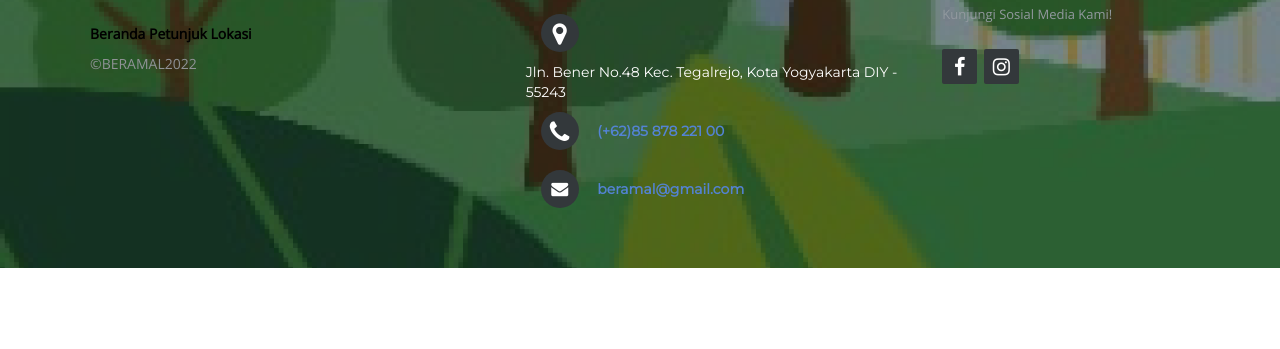
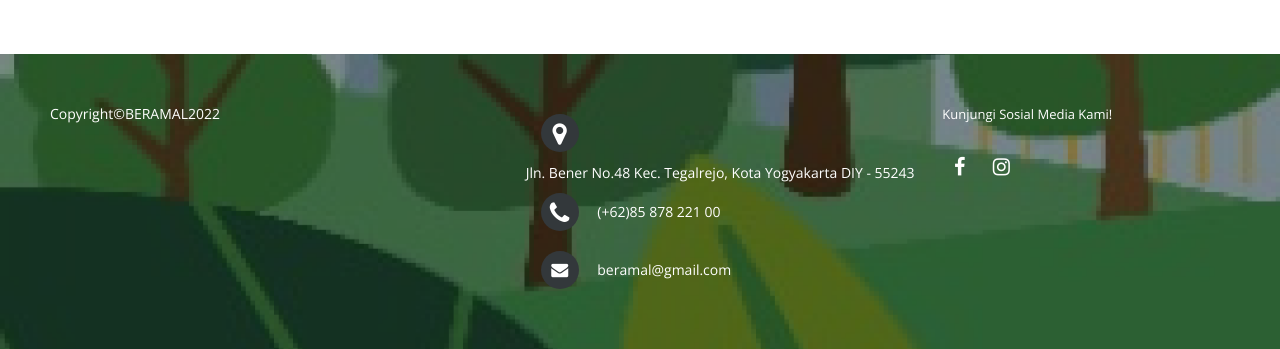
Before and after one commit to bagusrizky15/bsk09, a PHP site: page /bsk09/ in a window 1280 px wide; the page is wider, and only the part inside the window is pictured. Shown: the part 2344-2693 px from the top of that part. Before the commit the page ends 2612 px from the top of that part, so only its background shows below. Run offline with PHP 8.4, Linux system fonts and the light colour scheme; some libraries are stand-ins or nearby versions; some web fonts are replaced.

Commit message:
edit footer

```diff
--- a/asset/internal/css/style-index2.css
+++ b/asset/internal/css/style-index2.css
@@ -59,6 +59,7 @@ Preloader Area CSS Code
 .mgt50px{
   margin-top: 50px;
   width: 100%;
+  margin-bottom: 50px;
 }
 
 .row .coloumn{
@@ -145,7 +146,8 @@ Preloader Area CSS Code
   float: left;
 }
 
-#bar {
+#baz {
+  margin-top: 20px;
   margin-left: 10%;
   position: relative;
   width: 80%;
@@ -175,24 +177,8 @@ Preloader Area CSS Code
   width: 40%;
 }
 
-/* Footer links */
-
-.footer-distributed .footer-links{
-  color:  #ffffff;
-  margin: 20px 0 12px;
-  padding: 0;
-}
-
-.footer-distributed .footer-links a{
-  font-family: Montserrat;
-  display:inline-block;
-  line-height: 1.8;
-  text-decoration: none;
-  color:  inherit;
-}
-
 .footer-distributed .footer-company-name{
-  color:  #8f9296;
+  color:  #fff;
   font-size: 14px;
   font-weight: normal;
   margin: 0;
@@ -223,27 +209,12 @@ Preloader Area CSS Code
 }
 
 .footer-distributed .footer-center p{
-  font-family: Montserrat;
+  font-family: 'Open Sans', sans-serif;
   display: inline-block;
   color: #ffffff;
   vertical-align: middle;
   margin:0;
 }
-
-.footer-distributed .footer-center p span{
-  font-family: Montserrat;
-  display:block;
-  font-weight: normal;
-  font-size:14px;
-  line-height:2;
-}
-
-.footer-distributed .footer-center p a{
-  font-family: Montserrat;
-  color:  #5383d3;
-  text-decoration: none;;
-}
-
 
 /* Footer Right */
 
@@ -253,18 +224,10 @@ Preloader Area CSS Code
 
 .footer-distributed .footer-company-about{
   line-height: 20px;
-  color:  #92999f;
+  color:  #fff;
   font-size: 13px;
   font-weight: normal;
   margin: 0;
-}
-
-.footer-distributed .footer-company-about span{
-  display: block;
-  color:  #ffffff;
-  font-size: 14px;
-  font-weight: bold;
-  margin-bottom: 20px;
 }
 
 .footer-distributed .footer-icons{
@@ -276,7 +239,6 @@ Preloader Area CSS Code
   width: 35px;
   height: 35px;
   cursor: pointer;
-  background-color:  #33383b;
   border-radius: 2px;
 
   font-size: 20px;
--- a/index.php
+++ b/index.php
@@ -47,10 +47,10 @@ require 'system/config/koneksi.php'
           <a href="#">Beranda</a>
         </li>
         <li>
-          <a href="#foo">Petunjuk</a>
+          <a href="#petunjuk">Petunjuk</a>
         </li>
         <li>
-          <a href="#baz">Lokasi</a>
+          <a href="#lokasi">Lokasi</a>
         </li>
       </ul>
     </nav>
@@ -85,7 +85,7 @@ require 'system/config/koneksi.php'
   </div>
 
   <!--konten2-->
-  <div class="space">
+  <div id="petunjuk">
     <br>
     <br>
   </div>
@@ -139,8 +139,11 @@ require 'system/config/koneksi.php'
   <script src="asset/internal/js/index.js"></script>
 
   <!--Konten Maps-->
-  <br>
-  <div id="bar">
+  <div id="lokasi">
+    <br>
+    <br>
+  </div>
+  <div id="baz">
     <div class="row mgt50px">
       <h1>Lokasi Bank Sampah</h1>
       <br>
@@ -155,13 +158,7 @@ require 'system/config/koneksi.php'
   <footer class="footer-distributed">
 
     <div class="footer-left">
-      <p class="footer-links">
-        <ul>
-          <a href="#">Beranda</a>
-          <a href="#foo">Petunjuk</a>
-          <a href="#baz">Lokasi</a>
-      </p>
-      <p class="footer-company-name">&copy;BERAMAL2022</p>
+      <p class="footer-company-name">Copyright&copy;BERAMAL2022</p>
     </div>
 
     <div class="footer-center">
@@ -173,12 +170,12 @@ require 'system/config/koneksi.php'
 
       <div>
         <i class="fa fa-phone"></i>
-        <p><a href="#">(+62)85 878 221 00</a></p>
+        <p>(+62)85 878 221 00</p>
       </div>
 
       <div>
         <i class="fa fa-envelope"></i>
-        <p><a href="#">beramal@gmail.com</a></p>
+        <p>beramal@gmail.com</p>
       </div>
 
     </div>
```
